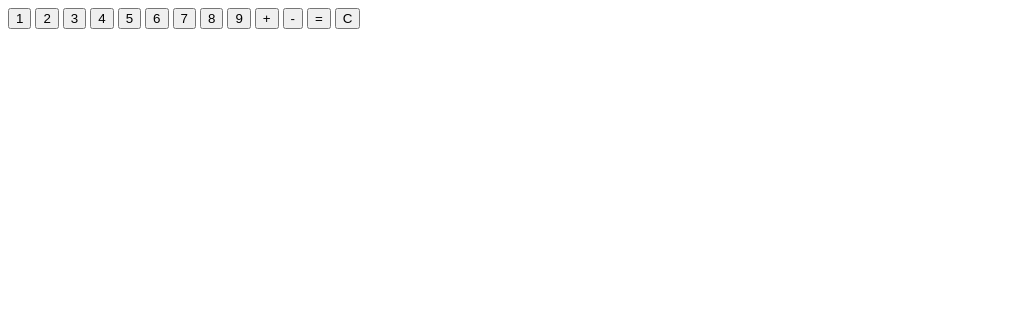
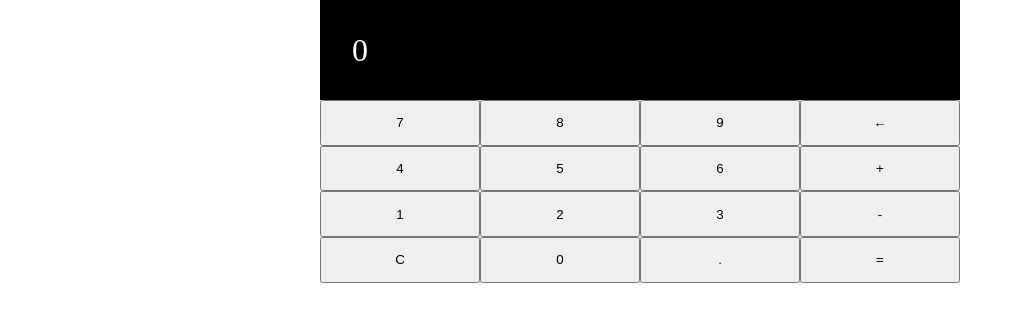
Before and after one commit to voidlaszlo/WF-Seb-Las-JS, a plain HTML site: page Advanced Extra/index.html in a window 1280 px wide. Shown: the whole page, without its empty margins (0-1015 px from the left). Drawn offline with nearby package versions, Linux system fonts and the light colour scheme; files that its build step writes are made by us from their sources.

Commit message:
calculator layout

```diff
--- a/Advanced Extra/assets/css/main.scss
+++ b/Advanced Extra/assets/css/main.scss
@@ -0,0 +1,66 @@
+* {
+    margin: 0; padding: 0;
+    box-sizing: border-box;
+}
+
+div.container {
+    width: 50%;
+    margin: 0 auto;
+    background-color: #eee;
+
+    // GRID
+    display: grid;
+    grid-template-columns: 3fr 1fr;
+    grid-template-areas:
+    "op op"
+    "n nr"
+    "nb nr";
+
+    @media screen and(max-width: 550px) {
+        margin-top: 1em;
+        width: 90%;
+    }
+
+    div#output {
+        position: relative;
+        grid-area : op;
+        height: 100px;
+        background-color: black;
+        display: flex;
+        align-items: center;
+
+        p {
+            color: white;
+            margin-left: 1em;
+            font-size: 2em;
+
+        }
+
+        small {
+            position: absolute;
+            top: 5px;
+            right: 5px;;
+            color: #eee;
+        }
+    }
+
+    div#numbers {
+        grid-area: n;
+        display: grid;
+        grid-template-columns: repeat(3, 1fr);
+    }
+
+    div#numbers-right {
+        grid-area: nr;
+    }
+
+    div#numbers-bottom {
+        grid-area: nb;
+        display: flex;
+        flex-direction: row;
+    }
+    button {
+        padding: 1em;
+        width: 100%;
+    }
+}
--- a/Advanced Extra/assets/js/app.js
+++ b/Advanced Extra/assets/js/app.js
@@ -3,15 +3,20 @@ let numberBtns = document.querySelectorAll('.number')
 let operatorBtns = document.querySelectorAll('.operator')
 let equals = document.getElementById('equals')
 let output = document.getElementById('output')
+let resOut = document.getElementById('resultOutput')
+let prevOps = document.getElementById('prevOperations')
 let cBtn = document.getElementById('cBtn')
+let deleteBtn = document.getElementById('deleteBtn')
 
 // VARIABLES
 let numbers = []
 let number = ""
 let operator
 let result = 0
+let string = ""
 
 // FUNCTIONS
+clear()
 function registerEventListeners() {
 
     // EVENT LISTENER ON THE OPERATOR BUTONS
@@ -20,11 +25,15 @@ function registerEventListeners() {
 
             if(number == "") {
                 operator = e.target.innerText
+                string += `${number} ${operator} `
+                output.innerHTML += `<small>${string}</small>`
                 console.log("hey its nohing")
             } else {
 
                 operator = e.target.innerText
                 numbers.push(number)
+                string += `${number} ${operator} `
+                output.innerHTML += `<small>${string}</small>`
                 number = ""
 
             }
@@ -39,10 +48,13 @@ function registerEventListeners() {
                 numbers = []
                 result = 0
                 number += e.target.innerText
+                output.innerHTML = `<p>${number}</p><small>${string}</small>`
             } else if(numbers.length >= 1 && number == "") {
                 number += e.target.innerText
+                output.innerHTML = `<p>${number}</p><small>${string}</small>`
             } else {
                 number += e.target.innerText
+                output.innerHTML = `<p>${number}</p><small>${string}</small>`
             }
         })
     }
@@ -79,6 +91,7 @@ function registerEventListeners() {
         }
 
         numbers = [result]
+        output.innerHTML = `<p>${result.toString()}</p>`
         console.log("The numbers array is " + numbers + " The result is : " + result)
     })
 
@@ -87,13 +100,25 @@ function registerEventListeners() {
         clear()
     })
 
+    // EVENT LISTENRE ON THE DELETE BUTTN
+    deleteBtn.addEventListener('click', (e) => {
+        number = deleteLastCharacter(number)
+        output.innerHTML = `<p>${number}</p>`
+    })
+
 }
 
 function clear() {
     numbers = []
     result = 0
     number = ""
-    output.innerText = result
+    output.innerHTML = `<p>${result}</p>`
+}
+
+function deleteLastCharacter(str) {
+    let newStr = str.substring(0, str.length -1)
+    str = newStr
+    return str
 }
 
 registerEventListeners()
--- a/Advanced Extra/index.html
+++ b/Advanced Extra/index.html
@@ -9,21 +9,42 @@
 </head>
 <body>
 
-    <div id="output"></div>
+<div class="container">
+    <div id="output">
+        <p id="resultOutput"></p>
+        <small id="prevOperations"></small>
+    </div>
+
+    <div id="numbers">
+        <button class="number">7</button>
+        <button class="number">8</button>
+        <button class="number">9</button>
+
+        <button class="number">4</button>
+        <button class="number">5</button>
+        <button class="number">6</button>
 
         <button class="number">1</button>
         <button class="number">2</button>
         <button class="number">3</button>
-    <button class="number">4</button>
-    <button class="number">5</button>
-    <button class="number">6</button>
-    <button class="number">7</button>
-    <button class="number">8</button>
-    <button class="number">9</button>
+    </div>
+
+    <div id="numbers-bottom">
+        <button id="cBtn">C</button>
+        <button class="number">0</button>
+        <button id="comma">.</button>
+    </div>
+
+    <div id="numbers-right">
+        <button id="deleteBtn">&larr;</button>
         <button class="operator">+</button>
         <button class="operator">-</button>
         <button id="equals">=</button>
-    <button id="cBtn">C</button>
+    </div>
+
+
+</div>
+
 
 <script src="./assets/js/app.js"></script>
 </body>
```
Also changed, not shown: Advanced Extra/assets/css/main.css (added), 1 other file. Lines whose indentation alone changed are shown as unchanged.
